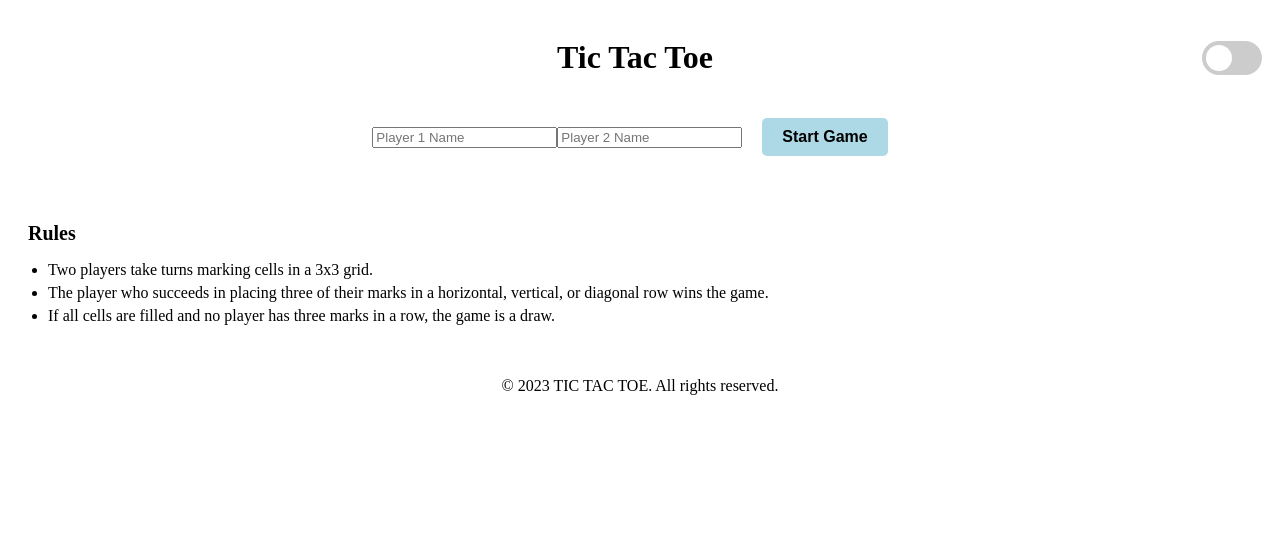
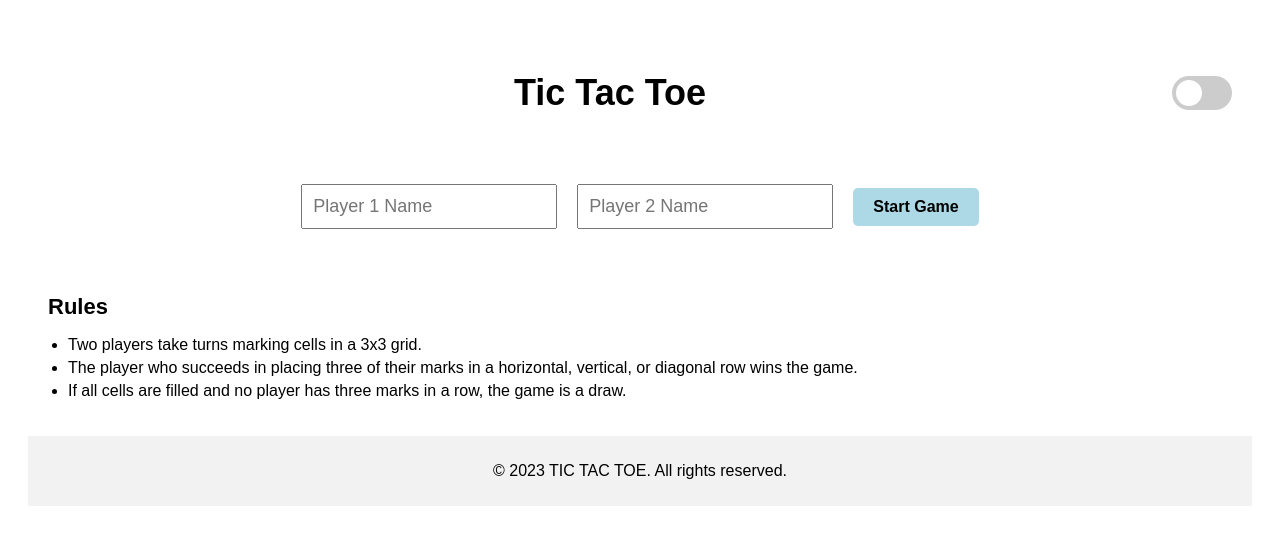
Before and after one commit to iamparas0/TIC-TAC-TOE, a React (Create React App) app in the folder paras/: page / in a window 1280 px wide. Shown: the top 544 px of the page. Built offline with nearby package versions, Linux system fonts and the light colour scheme.

Commit message:
Update App.css

```diff
--- a/paras/src/App.css
+++ b/paras/src/App.css
@@ -3,27 +3,30 @@
   background-color: white;
   color: black;
   min-height: 100vh;
+  font-family: Arial, sans-serif;
+  padding: 20px;
 }
 
-.header{
+.header {
   display: flex;
   justify-content: space-between;
   align-items: center;
-  padding: 10px;
+  padding: 20px;
   position: relative;
 }
 
 .title {
   flex-grow: 1;
   text-align: center;
-  padding-left: 50px;
+  font-size: 36px;
+  font-weight: bold;
 }
 
 .board {
   display: grid;
   grid-template-columns: repeat(3, 1fr);
   grid-gap: 10px;
-  max-width: 300px;
+  max-width: 320px;
   margin: 20px auto;
 }
 
@@ -32,15 +35,30 @@
   align-items: center;
   justify-content: center;
   height: 100px;
-  font-size: 36px;
+  font-size: 48px;
   font-weight: bold;
   background-color: lightblue;
   cursor: pointer;
   color: black;
+  transition: background-color 0.3s;
+}
+
+.cell:hover {
+  background-color: deepskyblue;
+}
+
+.player-names {
+  margin: 20px 0;
+}
+
+.player-names input {
+  margin: 0 10px;
+  padding: 10px;
+  font-size: 18px;
 }
 
 .button {
-  margin: 10px 20px;
+  margin: 10px;
   padding: 10px 20px;
   font-size: 16px;
   font-weight: bold;
@@ -48,10 +66,17 @@
   border-radius: 5px;
   border: none;
   cursor: pointer;
+  transition: background-color 0.3s;
 }
 
-.winner-message {
+.button:hover {
+  background-color: deepskyblue;
+}
+
+.winner-message,
+.draw-message {
   margin-top: 20px;
+  font-size: 24px;
 }
 
 .rules {
@@ -61,7 +86,7 @@
 }
 
 .rules h2 {
-  font-size: 20px;
+  font-size: 22px;
   margin-bottom: 10px;
 }
 
@@ -73,7 +98,7 @@
 .rules li {
   margin-bottom: 5px;
 }
-----------------------------footer section-------------------------------------------------------------
+
 .footer {
   background-color: #f2f2f2;
   padding: 10px;
@@ -85,11 +110,11 @@
   color: white;
 }
 
-.dark .cell{
-  border: 2 px solid white;
+.dark .cell {
+  border: 2px solid white;
 }
 
-.toggle{
+.toggle {
   margin-left: auto;
   display: inline-block;
   width: 60px;
@@ -97,7 +122,7 @@
   position: relative;
 }
 
-.toggle input{
+.toggle input {
   opacity: 0;
   width: 0;
   height: 0;
@@ -111,7 +136,7 @@
   right: 0;
   bottom: 0;
   background-color: #ccc;
-  transition: .4s;
+  transition: 0.4s;
   border-radius: 34px;
 }
 
@@ -123,12 +148,12 @@
   left: 4px;
   bottom: 4px;
   background-color: white;
-  transition: .4s;
+  transition: 0.4s;
   border-radius: 50%;
 }
 
 input:checked + .slider {
-  background-color: #2196F3;
+  background-color: #2196f3;
 }
 
 input:checked + .slider:before {
```
